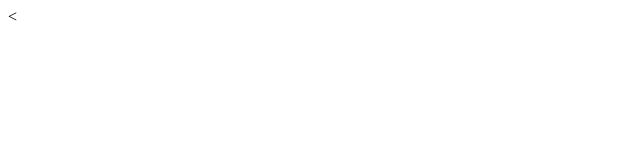
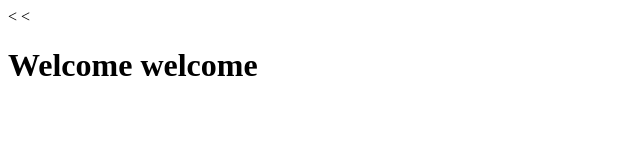
Before and after one commit to deepakmekala007/day1, a plain HTML site: page index2.html in a window 1280 px wide. Shown: the whole page, without its empty margins (0-640 px from the left). Drawn offline with Linux system fonts and the light colour scheme.

Commit message:
revert to stage1

```diff
--- a/index2.html
+++ b/index2.html
@@ -5,6 +5,6 @@
     <title>Welcome 2</title>
   </head>
   <body>
-
+<<h1>Welcome welcome</h1>
   </body>
 </html>
```
